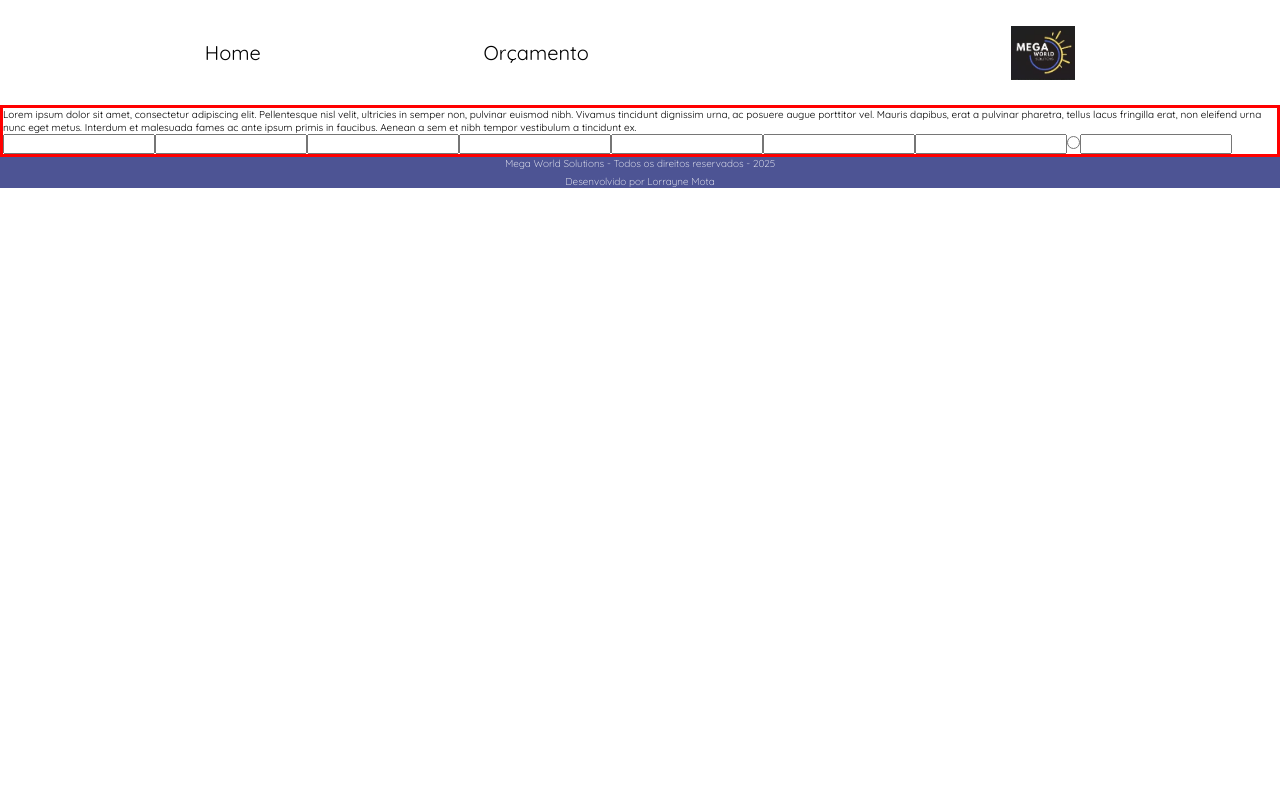
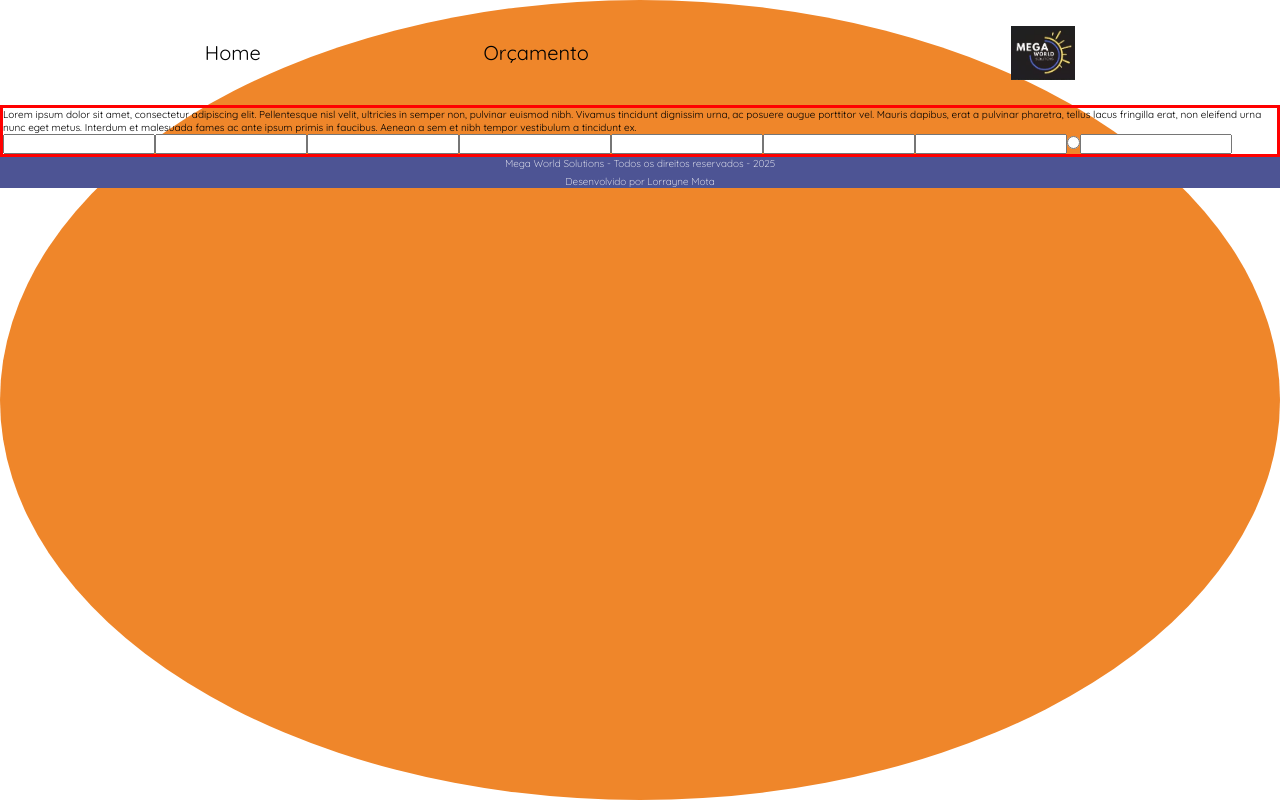
Before and after one commit to lolimamota/megaworldsolutions, a React (Vite) app: page / in a window 1280 px wide. Built offline with nearby package versions, Linux system fonts and the light colour scheme.

Commit message:
ADD: links de scss para fazer o background

```diff
--- a/src/App.jsx
+++ b/src/App.jsx
@@ -2,7 +2,7 @@
 import React from 'react';
 
 // IMPORT DOS ESTILOS
-
+import S from './components/SCSS/app.module.scss';
 import "../src/global.scss";
 
 // IMPORT DOS COMPONENTES
@@ -14,10 +14,11 @@ import Footer from './components/Footer/Footer.jsx';
 function App() {
   return (
     <>
+    <div className={S.orange}>
     <Header />
     <Main />
     <Footer />
-    <div className='orange'></div>
+    </div>
     </>
   )
 }
--- /dev/null
+++ b/src/components/SCSS/app.module.scss
@@ -0,0 +1,10 @@
+@use './mixins.module.scss' as mixin;
+
+.orange{
+    width: 100vw;
+    height: 100vh;
+    border-radius: 100%;
+    background-color: mixin.$secondColor;
+    position: relative;
+    z-index: -1;
+}
--- a/src/global.scss
+++ b/src/global.scss
@@ -17,9 +17,3 @@ html{
 img{
     width: 100%;
 }
-
-.orange{
-    height: 100%;
-    width: 100%;
-    background-color: mixin.$secondColor;
-}
```
